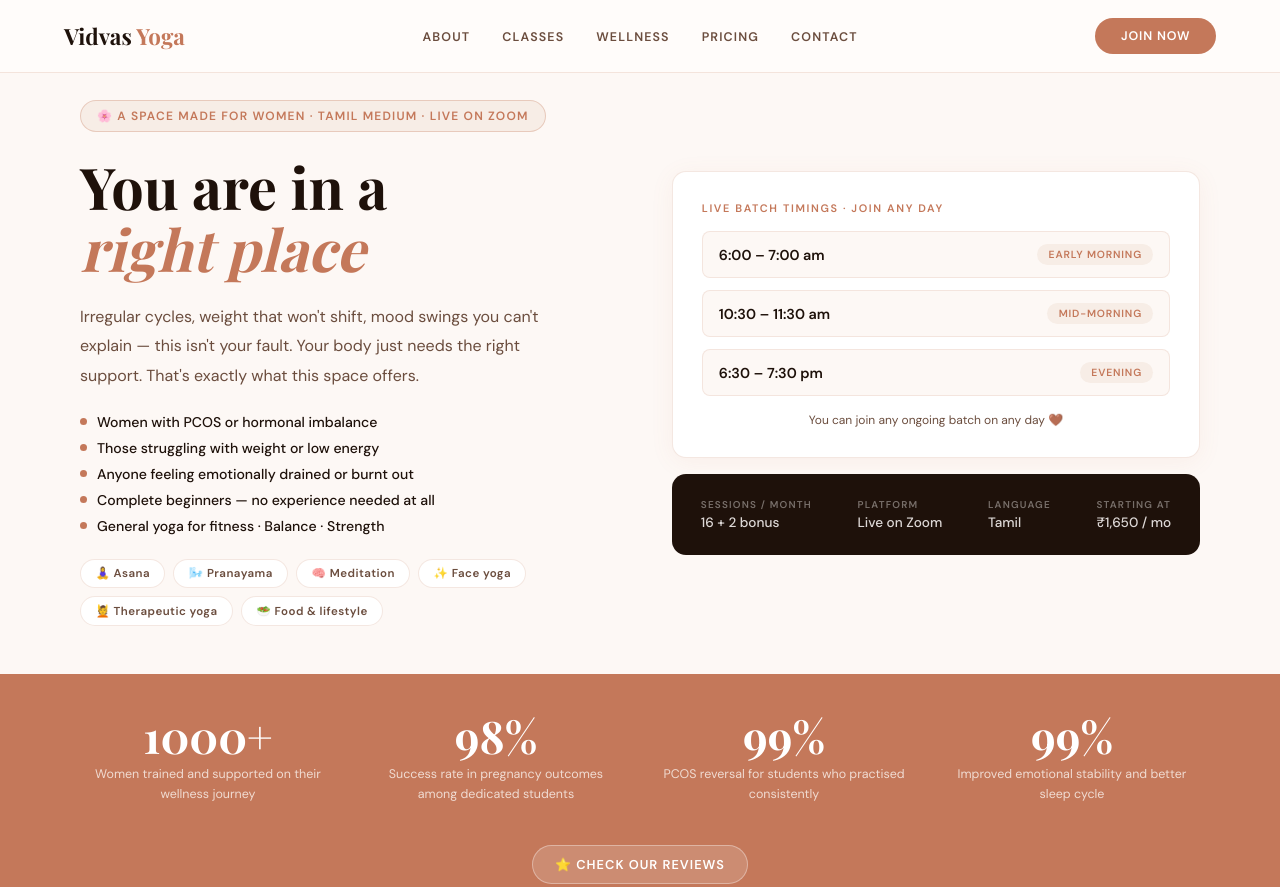
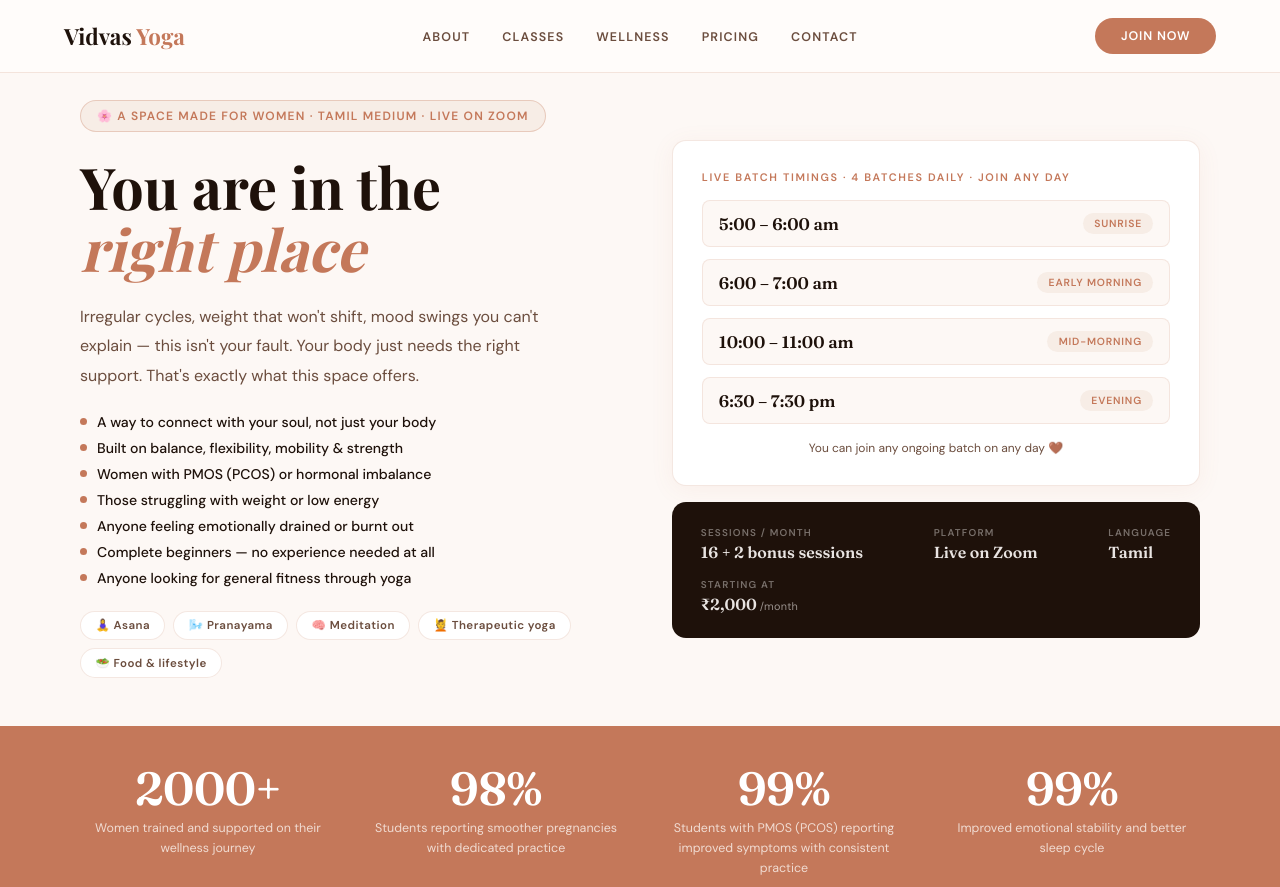
Before and after one commit to vidvasyoga/vidvas_yoga, a plain HTML site: page index.html in a window 1280 px wide. Shown: the top 887 px of the page. Drawn offline with nearby package versions, Linux system fonts and the light colour scheme; a web font is replaced by a local one.

Commit message:
Update index.html

```diff
--- a/index.html
+++ b/index.html
@@ -4,7 +4,11 @@
 <meta charset="UTF-8">
 <meta name="viewport" content="width=device-width, initial-scale=1.0">
 <title>Vidvas Yoga · Preethi</title>
-<link href="https://fonts.googleapis.com/css2?family=Playfair+Display:ital,wght@0,500;0,700;1,500&family=DM+Sans:wght@400;500;600&display=swap" rel="stylesheet">
+<meta name="description" content="Live online yoga classes in Tamil for women — hormonal balance, PMOS (PCOS) support, pregnancy care & emotional wellness. 4 daily batches, join any day. Taught by Preethi.">
+<meta property="og:title" content="Vidvas Yoga · Preethi">
+<meta property="og:description" content="Live online yoga classes in Tamil for women's wellness — join any ongoing batch, any day.">
+<meta property="og:type" content="website">
+<link href="https://fonts.googleapis.com/css2?family=Playfair+Display:ital,wght@0,500;0,700;1,500&family=DM+Sans:wght@400;500;600&family=Fraunces:opsz,wght@9..144,500;9..144,600;9..144,700;9..144,900&display=swap" rel="stylesheet">
 <style>
 *,*::before,*::after{box-sizing:border-box;margin:0;padding:0;}
 :root{
@@ -58,13 +62,14 @@ nav{
 .timings-label{font-size:0.68rem;font-weight:600;letter-spacing:0.15em;text-transform:uppercase;color:var(--rose);margin-bottom:1rem;display:block;}
 .timing-rows{display:flex;flex-direction:column;gap:0.75rem;}
 .timing-row-item{display:flex;align-items:center;justify-content:space-between;padding:0.75rem 1rem;background:var(--rose-pale);border:1px solid rgba(196,120,90,0.15);border-radius:8px;}
-.tr-time{font-size:0.9rem;font-weight:600;color:var(--bark);}
+.tr-time{font-family:'Fraunces',serif;font-optical-sizing:auto;font-size:1.05rem;font-weight:600;color:var(--bark);}
 .tr-badge{font-size:0.65rem;font-weight:600;letter-spacing:0.08em;text-transform:uppercase;color:var(--rose);background:var(--rose-light);padding:0.25rem 0.7rem;border-radius:30px;}
 .timings-note{font-size:0.75rem;font-weight:400;color:var(--muted);margin-top:1rem;text-align:center;}
 .batch-info-card{background:var(--bark);border-radius:14px;padding:1.5rem 1.8rem;display:flex;justify-content:space-between;align-items:center;flex-wrap:wrap;gap:1rem;}
 .bic-item{display:flex;flex-direction:column;gap:3px;}
 .bic-label{font-size:0.62rem;font-weight:600;letter-spacing:0.12em;text-transform:uppercase;color:rgba(255,252,250,0.4);}
-.bic-val{font-size:0.85rem;font-weight:500;color:rgba(255,252,250,0.85);}
+.bic-val{font-family:'Fraunces',serif;font-optical-sizing:auto;font-size:1rem;font-weight:600;color:rgba(255,252,250,0.9);}
+.bic-price small{font-family:'DM Sans',sans-serif;font-weight:400;font-size:0.68rem;letter-spacing:0.02em;color:rgba(255,252,250,0.55);margin-left:3px;}
 
 /* COMMON */
 section{padding:4rem 5rem;}
@@ -75,7 +80,7 @@ section{padding:4rem 5rem;}
 /* STATS */
 .stats-band{background:var(--rose);padding:2.5rem 5rem;display:grid;grid-template-columns:repeat(4,1fr);gap:2rem;}
 .stat-card{text-align:center;}
-.stat-card .big{font-family:'Playfair Display',serif;font-size:2.8rem;font-weight:700;color:var(--white);display:block;line-height:1;margin-bottom:0.4rem;}
+.stat-card .big{font-family:'Fraunces',serif;font-optical-sizing:auto;font-size:2.9rem;font-weight:600;color:var(--white);display:block;line-height:1;margin-bottom:0.4rem;letter-spacing:-0.01em;}
 .stat-card .desc{font-size:0.78rem;font-weight:400;color:rgba(255,252,250,0.75);line-height:1.6;}
 
 /* WHY YOGA */
@@ -138,7 +143,7 @@ section{padding:4rem 5rem;}
 .pop-label{position:absolute;top:-12px;left:50%;transform:translateX(-50%);background:var(--bark);color:var(--white);font-size:0.62rem;font-weight:600;letter-spacing:0.1em;text-transform:uppercase;padding:0.25rem 0.85rem;border-radius:30px;white-space:nowrap;}
 .plan-dur{font-size:0.7rem;font-weight:600;letter-spacing:0.15em;text-transform:uppercase;color:var(--rose);margin-bottom:1rem;display:block;}
 .price-card.pop .plan-dur{color:rgba(255,252,250,0.75);}
-.plan-amt{font-family:'Playfair Display',serif;font-size:2.4rem;font-weight:700;color:var(--bark);line-height:1;}
+.plan-amt{font-family:'Fraunces',serif;font-optical-sizing:auto;font-size:2.5rem;font-weight:600;color:var(--bark);line-height:1;letter-spacing:-0.01em;}
 .price-card.pop .plan-amt{color:var(--white);}
 .plan-amt sup{font-size:1rem;vertical-align:super;}
 .plan-per{font-size:0.72rem;font-weight:400;color:var(--muted);margin:0.4rem 0 1.2rem;}
@@ -170,7 +175,7 @@ section{padding:4rem 5rem;}
 .contact-sub{font-size:0.92rem;font-weight:400;line-height:1.9;color:var(--muted);margin-bottom:2rem;max-width:420px;}
 .cd-row{display:flex;flex-direction:column;gap:3px;margin-bottom:1.1rem;}
 .cd-label{font-size:0.65rem;font-weight:600;letter-spacing:0.15em;text-transform:uppercase;color:var(--rose);}
-.cd-val{font-size:0.9rem;font-weight:400;color:var(--muted);}
+.cd-val{font-family:'Fraunces',serif;font-optical-sizing:auto;font-size:1rem;font-weight:600;color:var(--bark);}
 .contact-ctas{display:flex;gap:1rem;margin-top:2rem;flex-wrap:wrap;}
 .cta-wa{display:inline-flex;align-items:center;gap:8px;font-size:0.78rem;font-weight:600;letter-spacing:0.07em;text-transform:uppercase;text-decoration:none;background:var(--rose);color:var(--white);padding:0.85rem 1.8rem;border-radius:30px;transition:background 0.3s;}
 .cta-wa:hover{background:#a85f44;}
@@ -230,20 +235,21 @@ footer{background:var(--bark);padding:2.5rem 5rem;display:flex;align-items:cente
 <div class="hero">
   <div class="hero-left">
     <span class="hero-for">🌸 A space made for women · Tamil medium · Live on Zoom</span>
-    <h1 class="hero-title">You are in a<br><em>right place</em></h1>
+    <h1 class="hero-title">You are in the<br><em>right place</em></h1>
     <p class="hero-sub">Irregular cycles, weight that won't shift, mood swings you can't explain — this isn't your fault. Your body just needs the right support. That's exactly what this space offers.</p>
     <div class="for-whom">
-      <div class="for-item"><div class="for-dot"></div>Women with PCOS or hormonal imbalance</div>
+      <div class="for-item"><div class="for-dot"></div>A way to connect with your soul, not just your body</div>
+      <div class="for-item"><div class="for-dot"></div>Built on balance, flexibility, mobility & strength</div>
+      <div class="for-item"><div class="for-dot"></div>Women with PMOS (PCOS) or hormonal imbalance</div>
       <div class="for-item"><div class="for-dot"></div>Those struggling with weight or low energy</div>
       <div class="for-item"><div class="for-dot"></div>Anyone feeling emotionally drained or burnt out</div>
       <div class="for-item"><div class="for-dot"></div>Complete beginners — no experience needed at all</div>
-      <div class="for-item"><div class="for-dot"></div>General yoga for fitness · Balance · Strength</div>
+      <div class="for-item"><div class="for-dot"></div>Anyone looking for general fitness through yoga</div>
     </div>
     <div class="class-pills">
       <span class="cpill">🧘‍♀️ Asana</span>
       <span class="cpill">🌬️ Pranayama</span>
       <span class="cpill">🧠 Meditation</span>
-      <span class="cpill">✨ Face yoga</span>
       <span class="cpill">💆 Therapeutic yoga</span>
       <span class="cpill">🥗 Food & lifestyle</span>
     </div>
@@ -251,14 +257,18 @@ footer{background:var(--bark);padding:2.5rem 5rem;display:flex;align-items:cente
 
   <div class="hero-right">
     <div class="timings-card">
-      <span class="timings-label">Live batch timings · Join any day</span>
+      <span class="timings-label">Live batch timings · 4 batches daily · Join any day</span>
       <div class="timing-rows">
+        <div class="timing-row-item">
+          <span class="tr-time">5:00 – 6:00 am</span>
+          <span class="tr-badge">Sunrise</span>
+        </div>
         <div class="timing-row-item">
           <span class="tr-time">6:00 – 7:00 am</span>
           <span class="tr-badge">Early morning</span>
         </div>
         <div class="timing-row-item">
-          <span class="tr-time">10:30 – 11:30 am</span>
+          <span class="tr-time">10:00 – 11:00 am</span>
           <span class="tr-badge">Mid-morning</span>
         </div>
         <div class="timing-row-item">
@@ -269,19 +279,19 @@ footer{background:var(--bark);padding:2.5rem 5rem;display:flex;align-items:cente
       <p class="timings-note">You can join any ongoing batch on any day 🤎</p>
     </div>
     <div class="batch-info-card">
-      <div class="bic-item"><span class="bic-label">Sessions / month</span><span class="bic-val">16 + 2 bonus</span></div>
+      <div class="bic-item"><span class="bic-label">Sessions / month</span><span class="bic-val">16 + 2 bonus sessions</span></div>
       <div class="bic-item"><span class="bic-label">Platform</span><span class="bic-val">Live on Zoom</span></div>
       <div class="bic-item"><span class="bic-label">Language</span><span class="bic-val">Tamil</span></div>
-      <div class="bic-item"><span class="bic-label">Starting at</span><span class="bic-val">₹1,650 / mo</span></div>
+      <div class="bic-item"><span class="bic-label">Starting at</span><span class="bic-val bic-price">₹2,000<small>/month</small></span></div>
     </div>
   </div>
 </div>
 
 <!-- STATS -->
 <div class="stats-band">
-  <div class="stat-card"><span class="big">1000+</span><p class="desc">Women trained and supported on their wellness journey</p></div>
-  <div class="stat-card"><span class="big">98%</span><p class="desc">Success rate in pregnancy outcomes among dedicated students</p></div>
-  <div class="stat-card"><span class="big">99%</span><p class="desc">PCOS reversal for students who practised consistently</p></div>
+  <div class="stat-card"><span class="big">2000+</span><p class="desc">Women trained and supported on their wellness journey</p></div>
+  <div class="stat-card"><span class="big">98%</span><p class="desc">Students reporting smoother pregnancies with dedicated practice</p></div>
+  <div class="stat-card"><span class="big">99%</span><p class="desc">Students with PMOS (PCOS) reporting improved symptoms with consistent practice</p></div>
   <div class="stat-card"><span class="big">99%</span><p class="desc">Improved emotional stability and better sleep cycle</p></div>
 </div>
 <div style="background:var(--rose);padding:0 5rem 2rem;text-align:center;">
@@ -311,8 +321,8 @@ footer{background:var(--bark);padding:2.5rem 5rem;display:flex;align-items:cente
     </div>
     <div class="about-visual">
       <p class="av-title">Our specialities 🌸</p>
-      <p class="av-sub">You didn't come here just to stretch — you came here to feel lighter inside. This space is ours.</p>
-      <div class="av-item"><div class="av-dot"></div>Reverse PCOS naturally</div>
+      <p class="av-sub">A gentle, supportive space to care for your body and mind — built around you.</p>
+      <div class="av-item"><div class="av-dot"></div>Natural support for PMOS (PCOS)</div>
       <div class="av-item"><div class="av-dot"></div>Hormonal balance & cycle health</div>
       <div class="av-item"><div class="av-dot"></div>Emotional stability & calm</div>
       <div class="av-item"><div class="av-dot"></div>Weight management</div>
@@ -329,7 +339,6 @@ footer{background:var(--bark);padding:2.5rem 5rem;display:flex;align-items:cente
       <div class="class-card"><div class="cc-icon">🧘‍♀️</div><h3>Asana</h3></div>
       <div class="class-card"><div class="cc-icon">🌬️</div><h3>Pranayama</h3></div>
       <div class="class-card"><div class="cc-icon">🧠</div><h3>Meditation</h3></div>
-      <div class="class-card"><div class="cc-icon">✨</div><h3>Face yoga</h3></div>
       <div class="class-card"><div class="cc-icon">💆‍♀️</div><h3>Therapeutic yoga</h3></div>
       <div class="class-card"><div class="cc-icon">🥗</div><h3>Food & lifestyle</h3></div>
     </div>
@@ -344,7 +353,7 @@ footer{background:var(--bark);padding:2.5rem 5rem;display:flex;align-items:cente
   <p class="wellness-intro" style="font-weight:600;color:var(--bark);font-size:0.9rem;margin-bottom:1rem;">This batch is for women dealing with:</p>
   <div class="concern-list" style="max-width:560px;">
     <div class="concern-item"><div class="cdot"></div>Irregular menstrual cycles</div>
-    <div class="concern-item"><div class="cdot"></div>PCOS & hormonal imbalance</div>
+    <div class="concern-item"><div class="cdot"></div>PMOS (PCOS) & hormonal imbalance</div>
     <div class="concern-item"><div class="cdot"></div>Infertility concerns</div>
     <div class="concern-item"><div class="cdot"></div>Unexplained weight gain</div>
     <div class="concern-item"><div class="cdot"></div>Mood swings & emotional burnout</div>
@@ -361,6 +370,8 @@ footer{background:var(--bark);padding:2.5rem 5rem;display:flex;align-items:cente
   </div>
 </div>
 
+
+
 <!-- PRICING -->
 <section class="pricing" id="pricing">
   <span class="tag">Membership plans</span>
@@ -369,13 +380,13 @@ footer{background:var(--bark);padding:2.5rem 5rem;display:flex;align-items:cente
   <div class="pricing-grid">
     <div class="price-card">
       <span class="plan-dur">Monthly</span>
-      <div class="plan-amt"><sup>₹</sup>1,650</div>
+      <div class="plan-amt"><sup>₹</sup>2,000</div>
       <p class="plan-per">per month</p>
     </div>
     <div class="price-card pop">
       <span class="pop-label">Best value</span>
       <span class="plan-dur">3 Months</span>
-      <div class="plan-amt"><sup>₹</sup>4,499</div>
+      <div class="plan-amt"><sup>₹</sup>4,800</div>
       <p class="plan-per">for 3 months</p>
     </div>
     <div class="price-card">
@@ -396,7 +407,7 @@ footer{background:var(--bark);padding:2.5rem 5rem;display:flex;align-items:cente
   <span class="tag">FAQ</span>
   <h2 class="sec-title">Questions you might have</h2>
   <div class="faq-grid">
-    <div class="faq-item" onclick="toggleFaq(this)"><div class="faq-q">Is this only for PCOS? <span class="arrow">▾</span></div><p class="faq-a">No, but it's designed especially for women with hormonal imbalance. Anyone looking for gentle women's wellness support is welcome.</p></div>
+    <div class="faq-item" onclick="toggleFaq(this)"><div class="faq-q">Is this only for PMOS (PCOS)? <span class="arrow">▾</span></div><p class="faq-a">No, but it's designed especially for women with hormonal imbalance. Anyone looking for gentle women's wellness support is welcome.</p></div>
     <div class="faq-item" onclick="toggleFaq(this)"><div class="faq-q">Will this be intense? <span class="arrow">▾</span></div><p class="faq-a">Not at all. These classes are gentle and beginner-friendly. The focus is on consistency and healing, not intensity.</p></div>
     <div class="faq-item" onclick="toggleFaq(this)"><div class="faq-q">Do I need prior yoga experience? <span class="arrow">▾</span></div><p class="faq-a">Not at all. Complete beginners are very welcome. Preethi guides every step clearly in Tamil.</p></div>
     <div class="faq-item" onclick="toggleFaq(this)"><div class="faq-q">What language are classes in? <span class="arrow">▾</span></div><p class="faq-a">Classes are conducted in Tamil, making it comfortable and accessible for Tamil-speaking women.</p></div>
@@ -416,7 +427,7 @@ footer{background:var(--bark);padding:2.5rem 5rem;display:flex;align-items:cente
     <div class="cd-row"><span class="cd-label">WhatsApp / Phone</span><span class="cd-val">+91 78455 37403</span></div>
     <div class="cd-row"><span class="cd-label">Platform</span><span class="cd-val">Live on Zoom</span></div>
     <div class="cd-row"><span class="cd-label">Language</span><span class="cd-val">Tamil medium</span></div>
-    <div class="cd-row"><span class="cd-label">Batch timings</span><span class="cd-val">6:00 am · 10:30 am · 6:30 pm</span></div>
+    <div class="cd-row"><span class="cd-label">Batch timings</span><span class="cd-val">5:00 am · 6:00 am · 10:00 am · 6:30 pm</span></div>
     <div class="contact-ctas">
       <a class="cta-wa" href="https://wa.me/917845537403" target="_blank">
         <svg width="15" height="15" viewBox="0 0 24 24" fill="white"><path d="M17.472 14.382c-.297-.149-1.758-.867-2.03-.967-.273-.099-.471-.148-.67.15-.197.297-.767.966-.94 1.164-.173.199-.347.223-.644.075-.297-.15-1.255-.463-2.39-1.475-.883-.788-1.48-1.761-1.653-2.059-.173-.297-.018-.458.13-.606.134-.133.298-.347.446-.52.149-.174.198-.298.298-.497.099-.198.05-.371-.025-.52-.075-.149-.669-1.612-.916-2.207-.242-.579-.487-.5-.669-.51-.173-.008-.371-.01-.57-.01-.198 0-.52.074-.792.372-.272.297-1.04 1.016-1.04 2.479 0 1.462 1.065 2.875 1.213 3.074.149.198 2.096 3.2 5.077 4.487.709.306 1.262.489 1.694.625.712.227 1.36.195 1.871.118.571-.085 1.758-.719 2.006-1.413.248-.694.248-1.289.173-1.413-.074-.124-.272-.198-.57-.347m-5.421 7.403h-.004a9.87 9.87 0 01-5.031-1.378l-.361-.214-3.741.982.998-3.648-.235-.374a9.86 9.86 0 01-1.51-5.26c.001-5.45 4.436-9.884 9.888-9.884 2.64 0 5.122 1.03 6.988 2.898a9.825 9.825 0 012.893 6.994c-.003 5.45-4.437 9.884-9.885 9.884m8.413-18.297A11.815 11.815 0 0012.05 0C5.495 0 .16 5.335.157 11.892c0 2.096.547 4.142 1.588 5.945L.057 24l6.305-1.654a11.882 11.882 0 005.683 1.448h.005c6.554 0 11.89-5.335 11.893-11.893a11.821 11.821 0 00-3.48-8.413z"/></svg>
```
